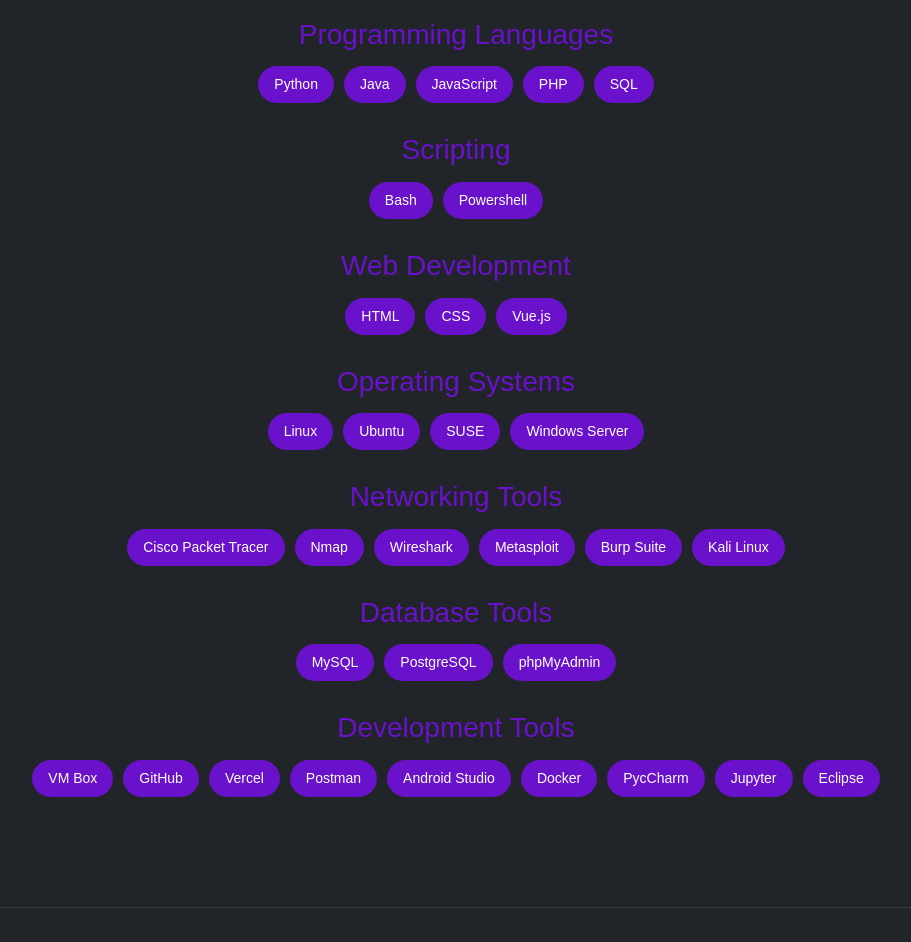
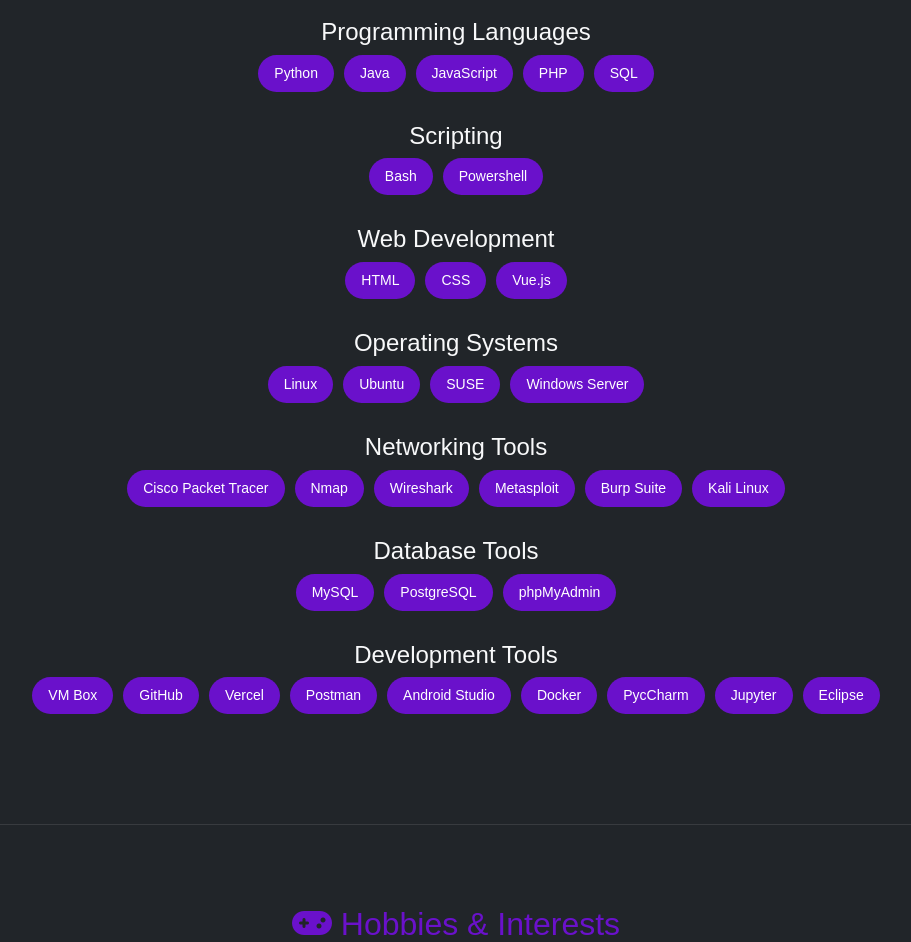
Before and after one commit to kporoceo/personal-website-finals, a Vue app in the folder vue-project/: page / in a window 1280 px wide. Shown: the part 1380-2322 px from the top of the page, without its empty margins (184-1095 px from the left). Built offline with nearby package versions, Linux system fonts and the light colour scheme; no server answers; the database is empty.

Commit message:
resize headers

```diff
--- a/vue-project/src/components/Experience.vue
+++ b/vue-project/src/components/Experience.vue
@@ -6,7 +6,7 @@
 
       <!-- Programming Languages -->
       <div class="category">
-        <h3>Programming Languages</h3>
+        <h4>Programming Languages</h4>
         <div class="skills">
           <span class="skill">Python</span>
           <span class="skill">Java</span>
@@ -18,7 +18,7 @@
 
 
  <div class="category">
-        <h3>Scripting</h3>
+        <h4>Scripting</h4>
         <div class="skills">
           <span class="skill">Bash</span>
           <span class="skill">Powershell</span>
@@ -27,7 +27,7 @@
 
       <!-- Web Development -->
       <div class="category">
-        <h3>Web Development</h3>
+        <h4>Web Development</h4>
         <div class="skills">
           <span class="skill">HTML</span>
           <span class="skill">CSS</span>
@@ -37,7 +37,7 @@
 
       <!-- Operating Systems -->
       <div class="category">
-        <h3>Operating Systems</h3>
+        <h4>Operating Systems</h4>
         <div class="skills">
           <span class="skill">Linux</span>
           <span class="skill">Ubuntu</span>
@@ -48,7 +48,7 @@
 
       <!-- Networking Tools -->
       <div class="category">
-        <h3>Networking Tools</h3>
+        <h4>Networking Tools</h4>
         <div class="skills">
           <span class="skill">Cisco Packet Tracer</span>
           <span class="skill">Nmap</span>
@@ -61,7 +61,7 @@
 
       <!-- Database Tools -->
       <div class="category">
-        <h3>Database Tools</h3>
+        <h4>Database Tools</h4>
         <div class="skills">
           <span class="skill">MySQL</span>
           <span class="skill">PostgreSQL</span>
@@ -71,7 +71,7 @@
 
       <!-- Development Tools -->
       <div class="category">
-        <h3>Development Tools</h3>
+        <h4>Development Tools</h4>
         <div class="skills">
           <span class="skill">VM Box</span>
           <span class="skill">GitHub</span>
```
